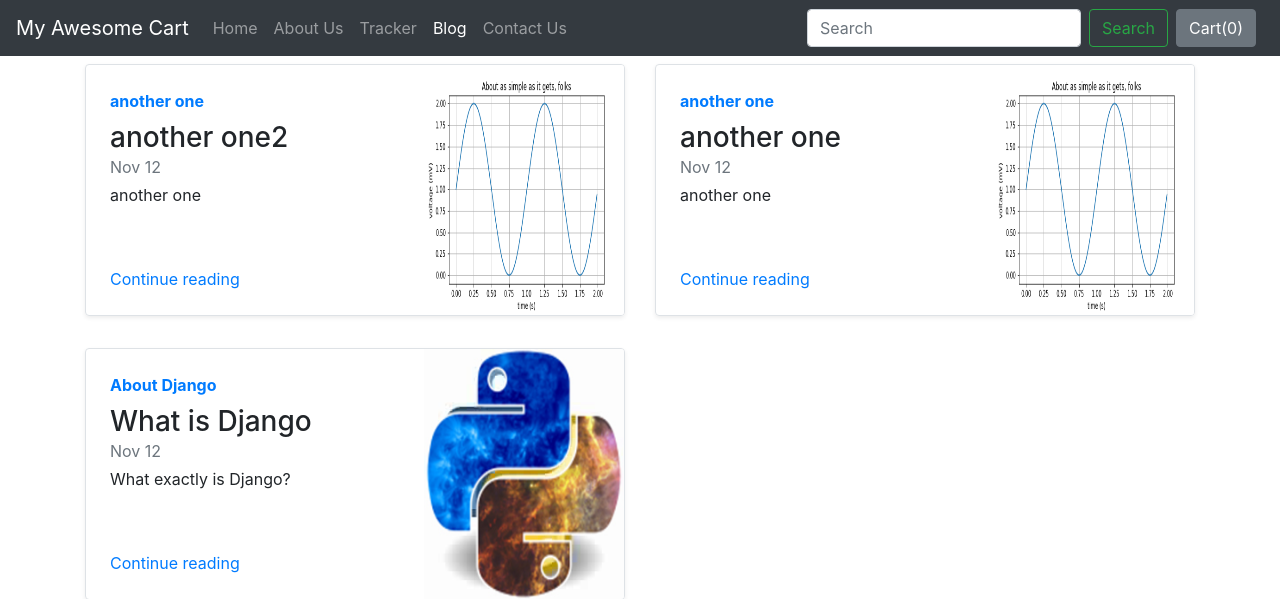
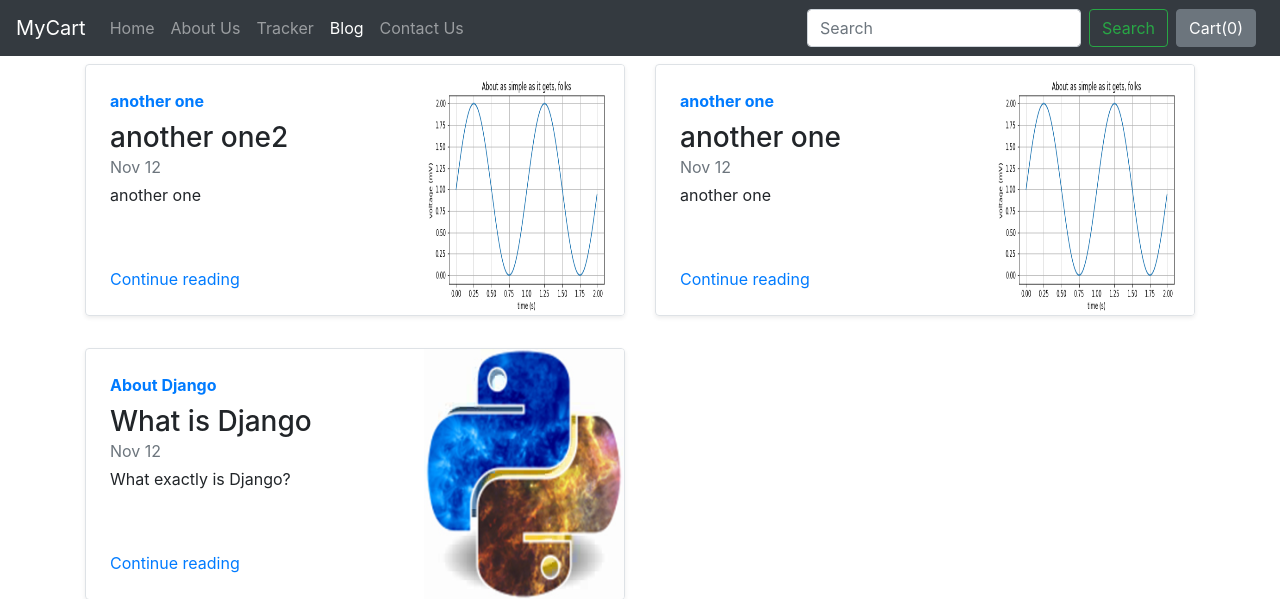
Before and after one commit to govind-90/MyCart, a Django app: page /blog/ in a window 1280 px wide. Shown: the top 599 px of the page. Run offline with Django 3.2, Linux system fonts and the light colour scheme; data comes from the database, SQL or seed files in the repository; both versions use the stored data as it was after the commit; some libraries are stand-ins or nearby versions.

Commit message:
first commit

```diff
--- a/MyCart/blog/templates/blog/basic.html
+++ b/MyCart/blog/templates/blog/basic.html
@@ -17,7 +17,7 @@
   <body>
 
     <nav class="navbar navbar-expand-lg navbar-dark bg-dark">
-  <a class="navbar-brand" href="/shop">My Awesome Cart</a>
+  <a class="navbar-brand" href="/shop">MyCart</a>
   <button class="navbar-toggler" type="button" data-toggle="collapse" data-target="#navbarSupportedContent" aria-controls="navbarSupportedContent" aria-expanded="false" aria-label="Toggle navigation">
     <span class="navbar-toggler-icon"></span>
   </button>
--- a/MyCart/shop/templates/shop/basic.html
+++ b/MyCart/shop/templates/shop/basic.html
@@ -16,7 +16,7 @@
   <body>
 
     <nav class="navbar navbar-expand-lg navbar-dark bg-dark">
-  <a class="navbar-brand" href="/shop">My Awesome Cart</a>
+  <a class="navbar-brand" href="/shop">MyCart</a>
   <button class="navbar-toggler" type="button" data-toggle="collapse" data-target="#navbarSupportedContent" aria-controls="navbarSupportedContent" aria-expanded="false" aria-label="Toggle navigation">
     <span class="navbar-toggler-icon"></span>
   </button>
--- a/MyCart/shop/templates/shop/index.html
+++ b/MyCart/shop/templates/shop/index.html
@@ -1,5 +1,5 @@
 {% extends 'shop/basic.html' %}
-{% block title%} MyAwesomeCart - Best Ecommerce Website{% endblock %}
+{% block title%} MyCart - Best Ecommerce Website{% endblock %}
 {% block css %}
 .col-md-3
 {
```
Also changed, not shown: MyCart/db.sqlite3.
